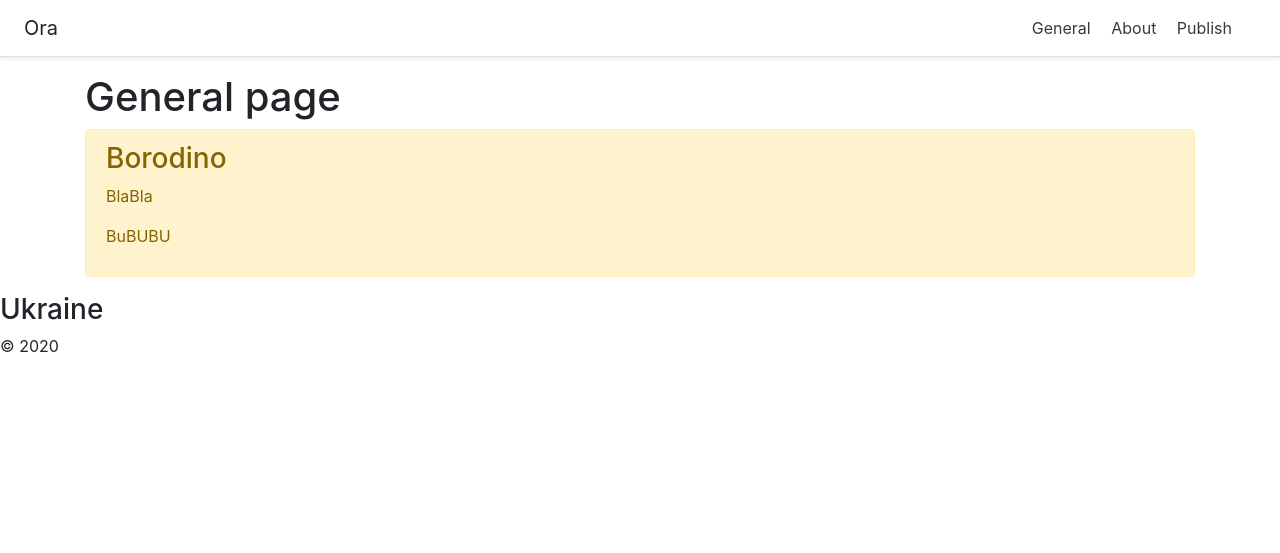
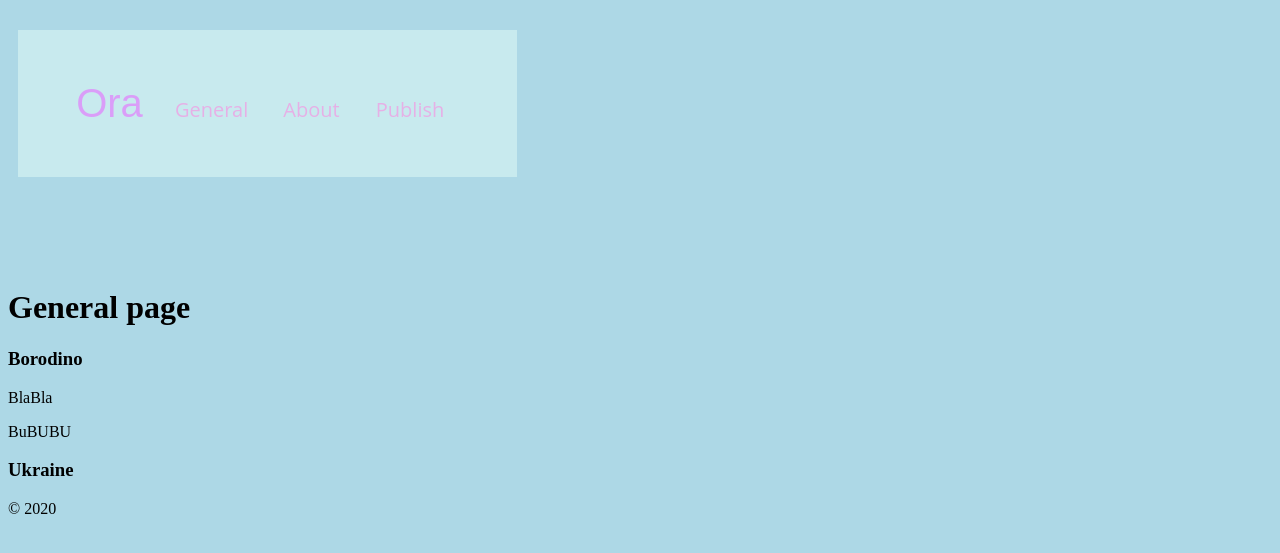
Before and after one commit to mahoza/Ora, a Django app: page / in a window 1280 px wide. Shown: the top 553 px of the page. Run offline with Django 3.2, Linux system fonts and the light colour scheme; data comes from the database, SQL or seed files in the repository; parts of the project's set-up code (start-up, migrations or seed data) failed here and were passed over; some libraries are stand-ins or nearby versions.

Commit message:
add css 1.0

```diff
--- a/ora/main/forms.py
+++ b/ora/main/forms.py
@@ -1,4 +1,5 @@
 from .models import Text
+from .models import Login
 from django.forms import ModelForm, TextInput, Textarea
 
 
--- a/ora/main/templates/main/style.css
+++ b/ora/main/static/style.css
@@ -1,6 +1,6 @@
  {
     margin: 0;
-    padding: 0;
+    padding: 10px;
     box-sizing: border-box;
 }
 
@@ -15,8 +15,9 @@
 }
 
 header {
-    height: 100vh;
-    background-image: url(./tmb_196571_3236.jpg/headerbackground);
+    margin: 0;
+    padding: 10px;
+    height: 30vh;
     background-repeat: repeat-x;
     background-size: cover;
     text-align: center;
@@ -24,12 +25,19 @@
 }
 
 .site-nav {
+  <style>
+div {
+  max-width: 400px;
+  min-width: 100px;
+  background-color: powderblue;
+}
+</style>
     width: 100%;
-    height: 50px;
+    height: 45px;
     display: flex;
     justify-content: space-between;
     align-items: center;
-    padding: 0 5%;
+    padding: 4%;
     position: fixed;
     top: 30px;
     background-color:rgb(200, 234, 238);
@@ -37,9 +45,9 @@
 
 .logo {
     font-family: 'Raleway', sans-serif;
-    font-weight: 900;
+    font-weight: 100;
     color: rgb(218, 158, 248);
-    font-size: 20px;
+    font-size: 40px;
 }
 
 .nav-list {
@@ -50,11 +58,11 @@
 
 .nav-link {
     font-family: 'Open Sans', sans-serif;
-    font-size: 12px;
+    font-size: 20px;
     color: #e6b0e6;
-    transition: .6s;
+    transition: .2s;
     position: relative;
-    padding: 5px;
+    padding: 10px;
 }
 
 .nav-link:hover {
@@ -66,7 +74,7 @@
     content: '';
     display: inline-block;
     width: 100%;
-    height: 2px;
+    height: 5px;
     background-color: rgb(153, 7, 216);
     position: absolute;
     bottom: 0;
--- a/ora/main/templates/main/basic1.html
+++ b/ora/main/templates/main/basic1.html
@@ -1,22 +1,42 @@
 <!doctype html>
+
+{% load static %}
+
+
 <html lang="en">
 <head>
+    <style>
+body {
+  background-color: lightblue;
+}
+ul.hr {
+    margin: 0;
+        padding: 4px;
+   }
+   ul.hr li {
+    display: inline;
+    margin-right: 5px;
+    padding: 3px;
+   }
+</style>
     <meta charset="UTF-8">
+    <link rel="stylesheet" href="{% static "style.css" %}" />
     <meta name="viewport"
           content="width=device-width, user-scalable=no, initial-scale=1.0, maximum-scale=1.0, minimum-scale=1.0">
     <meta http-equiv="X-UA-Compatible" content="ie=edge">
     <title>{% block title %}{% endblock %}</title>
-    <link rel="stylesheet" href="https://stackpath.bootstrapcdn.com/bootstrap/4.5.0/css/bootstrap.min.css"
-    </head>
+</head>
 <body>
 <header class="site-header">
     <nav class="site-nav">
          <div class="d-flex flex-column flex-md-row align-items-center p-3 px-md-4 mb-3 bg-white border-bottom shadow-sm">
-        <h5 class="my-0 mr-md-auto font-weight-normal">Ora</h5>
             <nav class="my-2 my-md-0 mr-md-3">
-                <a class="p-2 text-dark" href="{% url 'home' %}">General</a>
-                <a class="p-2 text-dark" href="{% url 'about' %}">About</a>
-                <a class="p-2 text-dark" href="{% url 'publish' %}">Publish</a>
+                <ul class="hr">
+                    <li class="logo-link"><a href="" class="logo">Ora  </a></li>
+                <li class="nav-list-item"><a href="{% url 'home' %}" class="nav-link">General</a></li>
+                <li class="nav-list-item"><a href="{% url 'about' %}" class="nav-link">About  </a></li>
+                <li class="nav-list-item"><a href="{% url 'publish' %}" class="nav-link">Publish</a></li>
+                </ul>
             </nav>
         </div>
     </nav>
@@ -35,4 +55,6 @@
 </main>
 
 </body>
+
+
 </html>
--- a/ora/main/urls.py
+++ b/ora/main/urls.py
@@ -1,5 +1,5 @@
 from django.urls import path
-from . import views
+from .import views
 
 
 urlpatterns = [
```
Also changed, not shown: ora/main/templates/main/login.html (added, +18 -0 lines), ora/main/models.py (line endings or trailing spaces), ora/main/views.py (line endings or trailing spaces).
